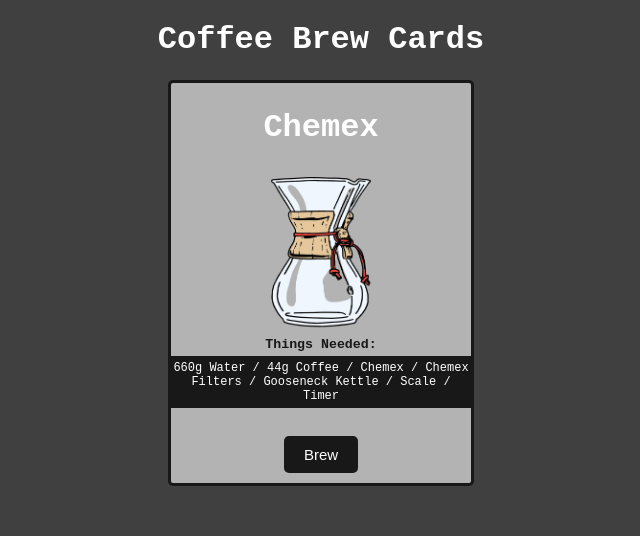
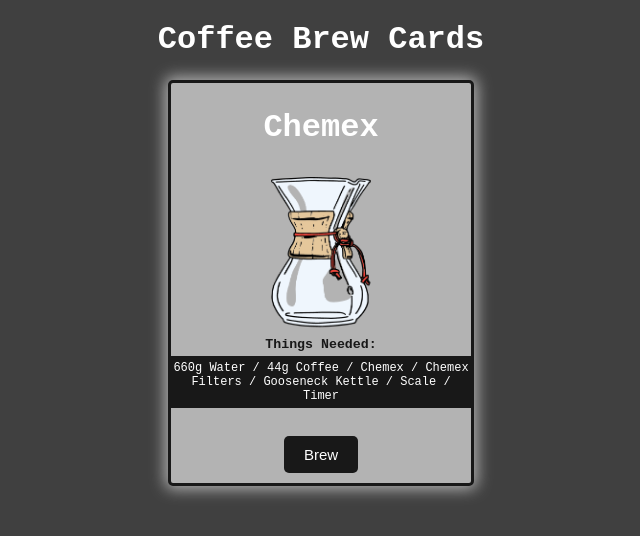
Before and after one commit to puginator/coffee-brew, a React (Create React App) app: page / in a window 1280 px wide. Shown: the top 536 px of the page, without its empty margins (319-959 px from the left). Built offline with nearby package versions, Linux system fonts and the light colour scheme.

Commit message:
added box shadow to card

```diff
--- a/src/App.js
+++ b/src/App.js
@@ -35,6 +35,7 @@
   height: 400px;
   border-radius: 5px;
   border: 3px solid #181818;
+  box-shadow: 0px 0px 15px 3px #b3b3b3;
   transition: transform 0.8s;
   transform-style: preserve-3d;
 
@@ -89,6 +90,8 @@
   height: 400px;
   border-radius: 5px;
   border: 3px solid #b3b3b3;
+  box-shadow: 0px 0px 15px 5px #181818;
+
   transition: transform 0.8s;
   transform-style: preserve-3d;
 `;
```
